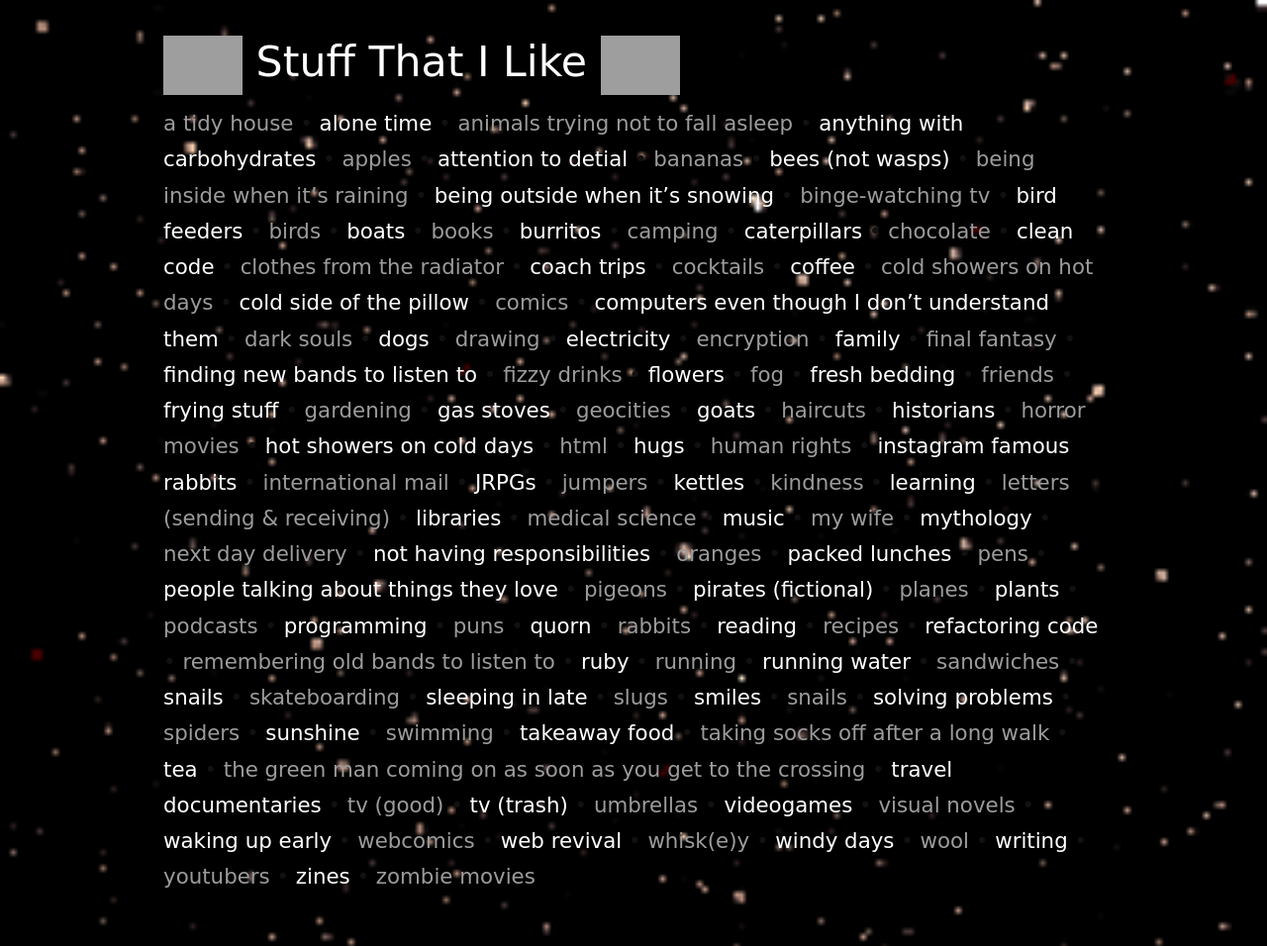
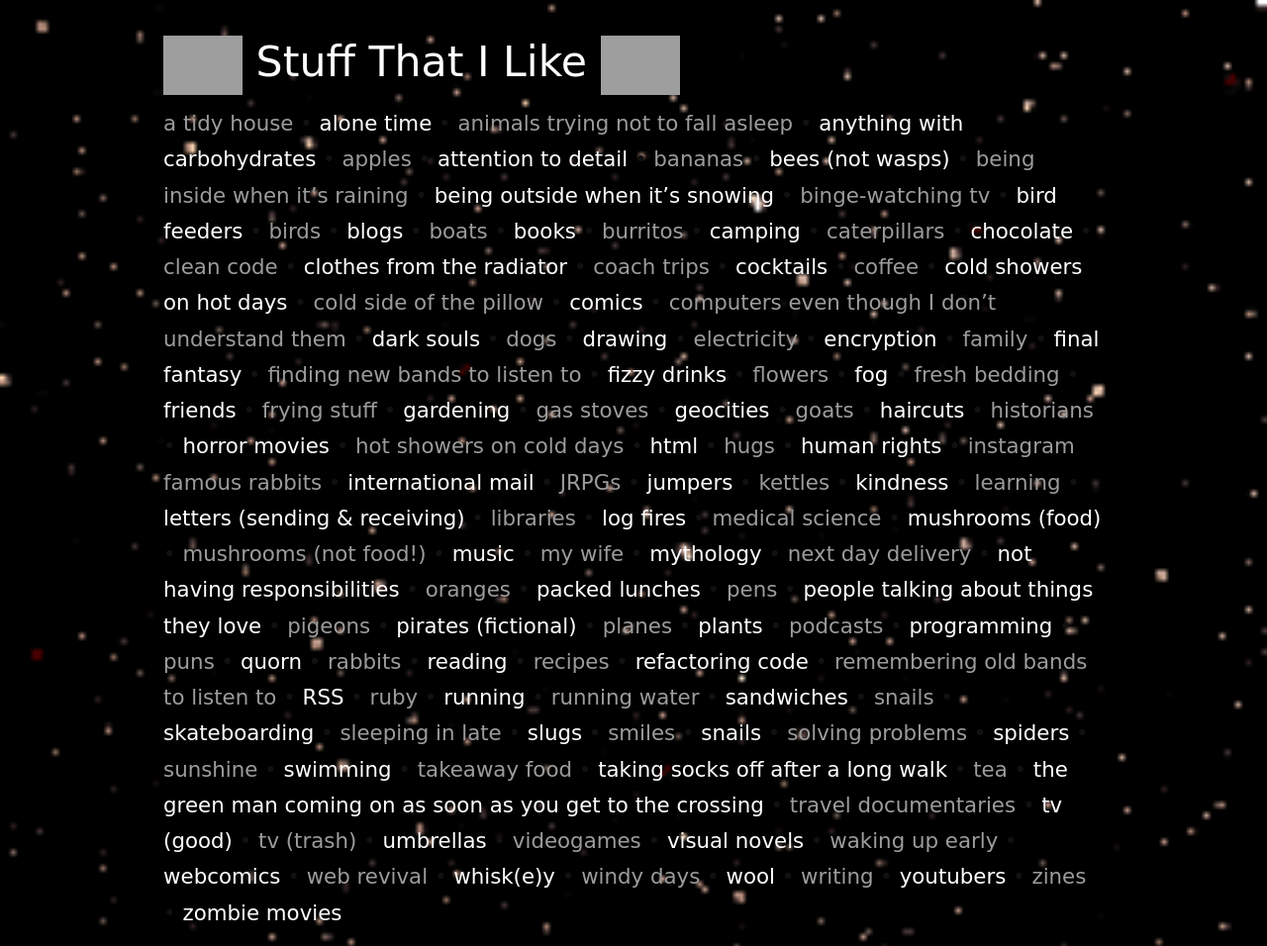
Before and after one commit to jsrn/jsrn.github.io, a Jekyll site: the page built from stuffthatilike.md, in a window 1280 px wide. Shown: the whole page at 99% size. Built offline with Jekyll 4.4.1, drawn with Linux system fonts in a browser that asks for light colours; grey boxes are pictures that could not be loaded.

Commit message:
more stuff that i like

```diff
--- a/stuffthatilike.md
+++ b/stuffthatilike.md
@@ -11,7 +11,7 @@ description: There's plenty to be grateful for.
 <span class='thing-i-like'>animals trying not to fall asleep</span> &bull;
 <span class='thing-i-like'>anything with carbohydrates</span> &bull;
 <span class='thing-i-like'>apples</span> &bull;
-<span class='thing-i-like'>attention to detial</span> &bull;
+<span class='thing-i-like'>attention to detail</span> &bull;
 <span class='thing-i-like'>bananas</span> &bull;
 <span class='thing-i-like'>bees (not wasps)</span> &bull;
 <span class='thing-i-like'>being inside when it's raining</span> &bull;
@@ -19,6 +19,7 @@ description: There's plenty to be grateful for.
 <span class='thing-i-like'>binge-watching tv</span> &bull;
 <span class='thing-i-like'>bird feeders</span> &bull;
 <span class='thing-i-like'>birds</span> &bull;
+<span class='thing-i-like'>blogs</span> &bull;
 <span class='thing-i-like'>boats</span> &bull;
 <span class='thing-i-like'>books</span> &bull;
 <span class='thing-i-like'>burritos</span> &bull;
@@ -68,7 +69,10 @@ description: There's plenty to be grateful for.
 <span class='thing-i-like'>learning</span> &bull;
 <span class='thing-i-like'>letters (sending &amp; receiving)</span> &bull;
 <span class='thing-i-like'>libraries</span> &bull;
+<span class='thing-i-like'>log fires</span> &bull;
 <span class='thing-i-like'>medical science</span> &bull;
+<span class='thing-i-like'>mushrooms (food)</span> &bull;
+<span class='thing-i-like'>mushrooms (not food!)</span> &bull;
 <span class='thing-i-like'>music</span> &bull;
 <span class='thing-i-like'>my wife</span> &bull;
 <span class='thing-i-like'>mythology</span> &bull;
@@ -91,6 +95,7 @@ description: There's plenty to be grateful for.
 <span class='thing-i-like'>recipes</span> &bull;
 <span class='thing-i-like'>refactoring code</span> &bull;
 <span class='thing-i-like'>remembering old bands to listen to</span> &bull;
+<span class='thing-i-like'>RSS</span> &bull;
 <span class='thing-i-like'>ruby</span> &bull;
 <span class='thing-i-like'>running</span> &bull;
 <span class='thing-i-like'>running water</span> &bull;
```
